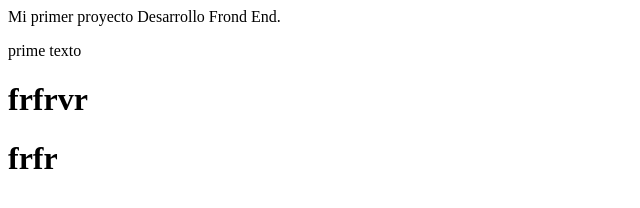
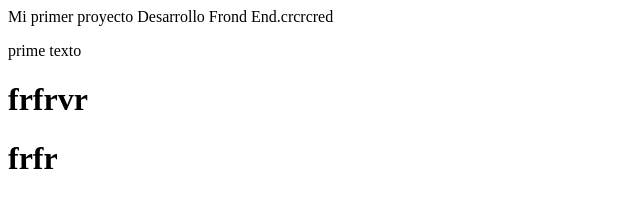
Before and after one commit to cmonsalt/Primer_proyecto, a plain HTML site: page Tienda_virtual.html in a window 1280 px wide. Shown: the full height of the page, 0-640 px from the left. Drawn offline with Linux system fonts and the light colour scheme.

Commit message:
actualizacion

```diff
--- a/Tienda_virtual.html
+++ b/Tienda_virtual.html
@@ -4,7 +4,7 @@
 <title>cambio de titulo</title>
 </head>
 <body>
-Mi primer proyecto Desarrollo Frond End.
+Mi primer proyecto Desarrollo Frond End.crcrcred
 
 
 
```
